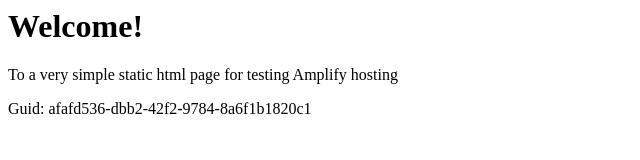
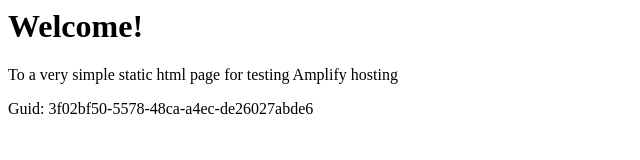
Before and after one commit to aws-aemilia-icn/Github-PR-Commit-Integration-Test-DoNotTouch-GitHubWebhookPushCanaryTest-v1-prod-ap-northeast-2, a website: page src/index.html in a window 1280 px wide. Shown: the full height of the page, 0-640 px from the left. Drawn offline with Linux system fonts and the light colour scheme.

Commit message:
commit from integ tests

```diff
--- a/src/index.html
+++ b/src/index.html
@@ -12,6 +12,6 @@
 <body>
     <h1>Welcome!</h1>
     <p>To a very simple static html page for testing Amplify hosting</p>
-    <p>Guid: afafd536-dbb2-42f2-9784-8a6f1b1820c1</p></body>
+    <p>Guid: 3f02bf50-5578-48ca-a4ec-de26027abde6</p></body>
 
 </html>
```
